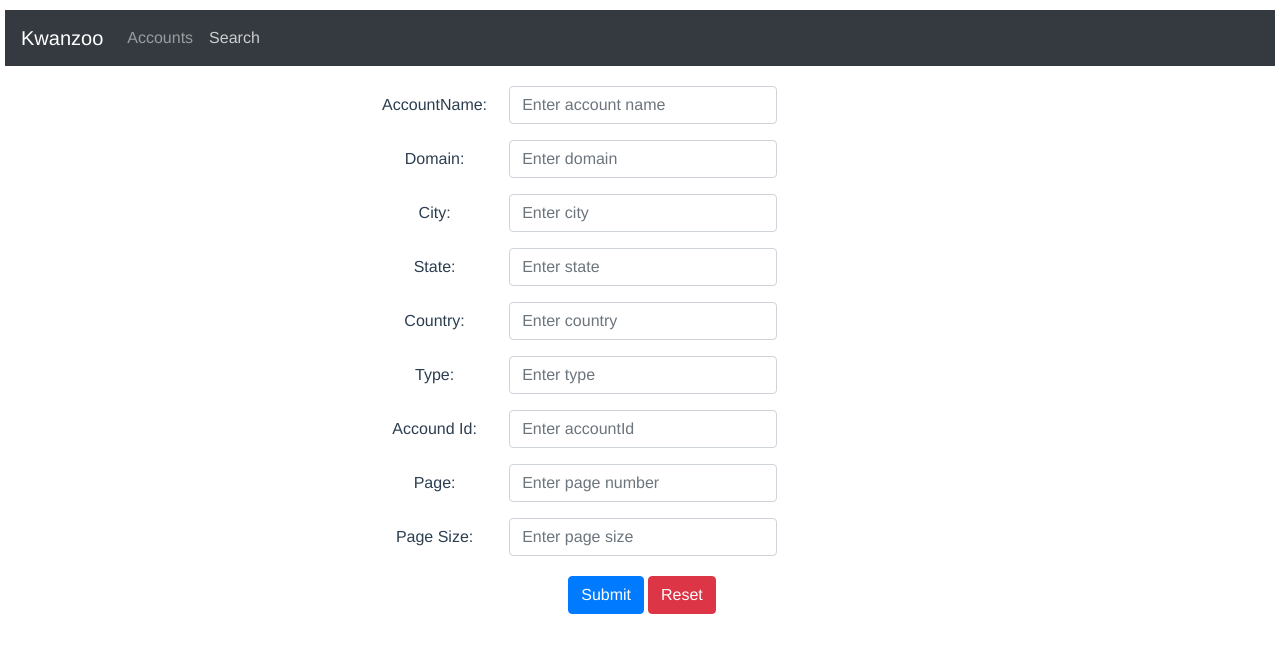
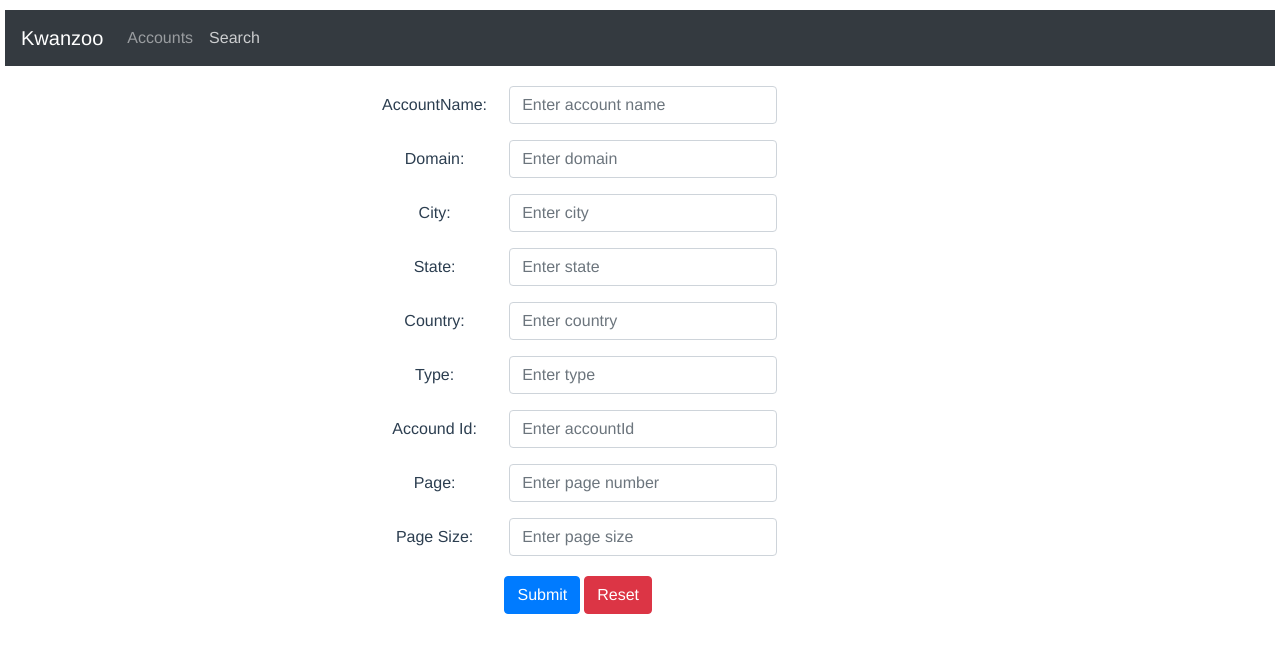
Before and after one commit to rvi857-pm/KZInternGitTutorial, a Vue app in the folder Projects/kz-shiva/accounts/: page / in a window 1280 px wide. Both pictures are taken after a click on the link "Search". Shown: the top 652 px of the page. Built offline with nearby package versions, Linux system fonts and the light colour scheme.

Commit message:
fix bug for buttons

```diff
--- a/Projects/kz-shiva/accounts/src/components/Search.vue
+++ b/Projects/kz-shiva/accounts/src/components/Search.vue
@@ -141,11 +141,6 @@
 								placeholder="Enter page size"
 							></b-form-input>
 						</b-form-group>
-					</b-form>
-				</b-col>
-			</b-row>
-			<b-row >
-				<b-col>
 						<b-button
 							id="submit"
 							float
@@ -156,6 +151,7 @@
 						<b-button id="reset" type="reset" variant="danger"
 							>Reset</b-button
 						>
+					</b-form>
 				</b-col>
 			</b-row>
 		</b-container>
@@ -207,5 +203,11 @@ export default {
 }
 #submit{
 	margin: 4px;
+	position: relative;
+	right: 25%;
+}
+#reset{
+	position: relative;
+	right: 25%;
 }
 </style>
```
Lines whose indentation alone changed are shown as unchanged.
